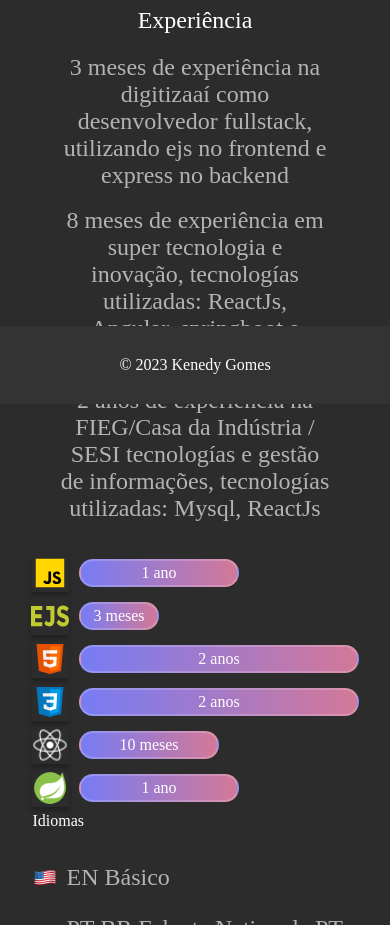
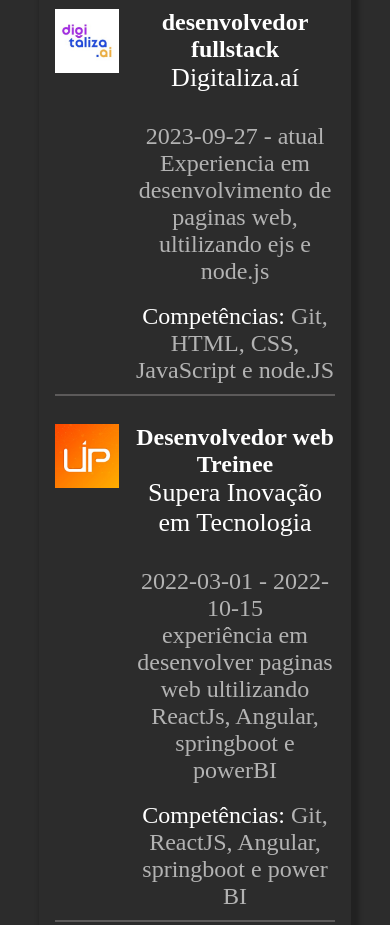
Before and after one commit to kenedy-gomes/portifolio, a plain HTML site: page index.html in a window 390 px wide. Shown: the part 440-1365 px from the top of the page. Drawn offline with Linux system fonts and the light colour scheme.

Commit message:
Melhoria no experiencia e ajuste no mobile no mesmo

```diff
--- a/index.html
+++ b/index.html
@@ -34,16 +34,50 @@
           <div id="experience">
             <h3 id="h3-experience">Experiência</h3>
             <p id="p-experience">
-              3 meses de experiência na digitizaaí como desenvolvedor fullstack, utilizando ejs no frontend e express no backend
+              <div id="experience-img-bio">
+                <a target="_blank" href="https://www.linkedin.com/company/digitaliza-ai/"><img src="./assets/fotos-projetos/digitalizaai.jpg" alt="digitaliza"></a>
+                <div class="bio-experience">
+                  <h2>desenvolvedor fullstack</h2>
+                  <h3>Digitaliza.aí</h3>
+                  <p>2023-09-27 - atual</p>
+                  <p>Experiencia em desenvolvimento de paginas web, ultilizando ejs e node.js</p><br>
+                  <p><span>Competências:</span> Git, HTML, CSS, JavaScript e node.JS</p>
+
+                </div>
+              </div>
+              <hr id="linha-estilizada">
             </p>
             <br>
             <p id="p-experience2">
-              8 meses de experiência em super tecnologia e inovação, tecnologías utilizadas: ReactJs, Angular, springboot e powerBI
+              <div id="experience-img-bio">
+                <a target="_blank" href="https://www.linkedin.com/company/supera-tecnologia/"><img src="./assets/fotos-projetos/supera_tecnologia_logo.jpg" alt="digitaliza"></a>
+                <div class="bio-experience">
+                  <h2>Desenvolvedor web Treinee</h2>
+                  <h3>Supera Inovação em Tecnologia</h3>
+                  <p>2022-03-01 - 2022-10-15</p>
+                  <p>experiência em desenvolver paginas web ultilizando ReactJs, Angular, springboot e powerBI</p><br>
+                  <p><span>Competências:</span> Git, ReactJS, Angular, springboot e power BI</p>
+
+                </div>
+              </div>
+              <hr id="linha-estilizada">
             </p>
-            <br>
+            <br id="br-linha">
             <p id="p-experience3">
-              2 anos de experiência na FIEG/Casa da Indústria / SESI tecnologías e gestão de informações, tecnologías utilizadas: Mysql, ReactJs
+              <div id="experience-img-bio">
+                <a target="_blank" href="https://www.linkedin.com/company/sistemafiegoficial/"><img src="./assets/fotos-projetos/sistemafiegoficial_logo.jpg" alt="digitaliza"></a>
+                <div class="bio-experience">
+                  <h2>Estagio em banco de dados</h2>
+                  <h3>FIEG/Casa da Indústria / SESI</h3>
+                  <p>2021-08-01 - 2023-06-30</p>
+                  <p>Experiencia em banco de dados Mysql e springboot</p><br>
+                  <p><span>Competências:</span> Git, ReactJS, Angular, springboot e power BI</p>
+
+                </div>
+              </div>
+              <hr id="linha-estilizada">
             </p>
+
           </div>
 
           <div class="container-skills">
--- a/styles/styles.css
+++ b/styles/styles.css
@@ -4,6 +4,8 @@
     box-sizing: border-box;
     color: #FFF;
 }
+
+
 
 body{
    background-color: #2C2C2C;
@@ -17,7 +19,7 @@ body{
 #container{
     display: flex;
     padding: 40px 60px;
-    justify-content: space-evenly;
+    justify-content: space-between;
 }
 
 #container-bio{
@@ -71,14 +73,19 @@ body{
 
 
 #experience{
+  box-shadow: 4px 4px 4px 4px rgba(0.25, 0.25, 0.25, 0.25);
+  width: 80%;
+  border-radius: 8px;
+  padding: 16px;
   margin-bottom: 32px;
+
 }
 
 #experience h3{
-    margin: 0px 0px 20px 0px;
+    margin: 0px 0px 30px 0px;
     color: #FFF;
     font-family: Poppins;
-    font-size: 24px;
+    font-size: 26px;
     font-style: normal;
     font-weight: 500;
     line-height: normal;
@@ -93,6 +100,21 @@ body{
     font-weight: 300;
     line-height: normal;
 }
+
+#experience-img-bio{
+    display: flex;
+}
+
+#experience-img-bio img{
+    width: 64px;
+    margin: 0px 16px 0px 0px;
+}
+
+ #linha-estilizada{
+    border: none; /* Remove a borda padrão */
+    border-top: 2px solid #5c5a5a; /* Define a cor, a espessura e o estilo da linha */
+    margin: 10px 0; /* Adiciona espaço acima e abaixo da linha (opcional) */
+ }
 
 #skill{
      display: flex;
@@ -334,8 +356,6 @@ body{
 }
 
 #footer{
-
-  position: fixed;
   bottom: 0;
   width: 100%;
   background-color: #333;
@@ -396,6 +416,7 @@ header h1 {
 
 
   #language-selector select {
+    margin: 0px 20px 0px 0px;
     padding-left: 30px;
     background-color: #2C2C2C;
   }
@@ -444,6 +465,8 @@ header h1 {
   }
 
 
+
+
 /*RESPONSIVIDADE MOBILE*/
 
 @media screen and (max-width: 1115px) {
@@ -482,3 +505,9 @@ header h1 {
         text-align: center;
     }
 }
+
+@media screen and (max-width: 600px) {
+    #container{
+        padding: 0px;
+    }
+}
```
Also changed, not shown: assets/fotos-projetos/digitalizaai.jpg (added), assets/fotos-projetos/sistemafiegoficial_logo.jpg (added), assets/fotos-projetos/supera_tecnologia_logo.jpg (added).
